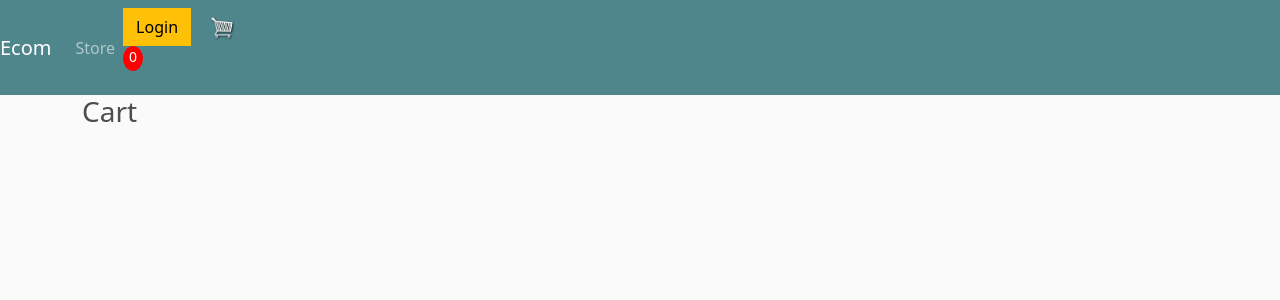
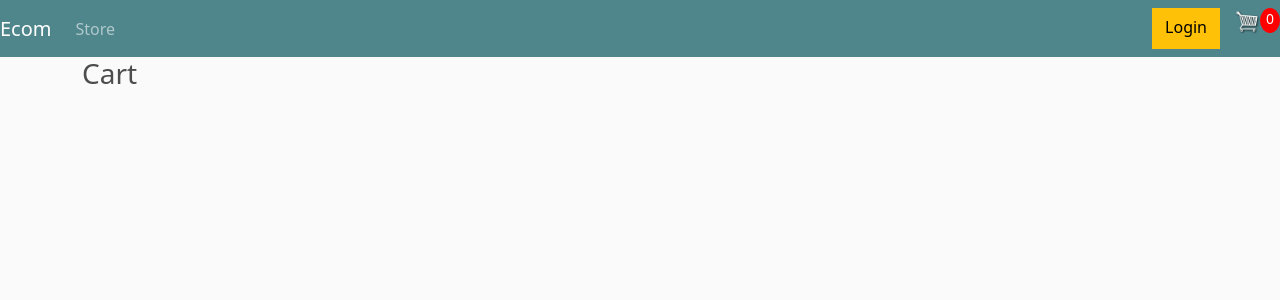
Before and after one commit to Tsurugi24/E-Commerce, a Django app: page /cart/ in a window 1280 px wide. Shown: the top 300 px of the page. Run offline with Django 3.2, Linux system fonts and the light colour scheme; some libraries are stand-ins or nearby versions.

Commit message:
updated css

```diff
--- a/store/templates/store/main.html
+++ b/store/templates/store/main.html
@@ -15,20 +15,21 @@
         <span class="navbar-toggler-icon"></span>
     </button>
 
+
 <div class="collapse navbar-collapse" id="navbarSupportedContent">
     <ul class="navbar-nav mr-auto">
         <li class="nav-item active">
             <a class="nav-link" href="{% url 'store' %}">Store <span class="sr-only"></span></a>
         </li>
     </ul>
+</div>
 
-<div class="form-inline my-2 my-lg-0">
+<div class="form-inline my-2 my-lg-0 d-flex justify-content-end">
 	<a href="#"class="btn btn-warning">Login</a>
 	<a href="{% url 'cart' %}">
 	    <img  id="cart-icon" src="{% static 'images/cart.png' %}">
 	</a>
 	<p id="cart-total">0</p>
-</div>
 </div>
 </nav>
 
```
